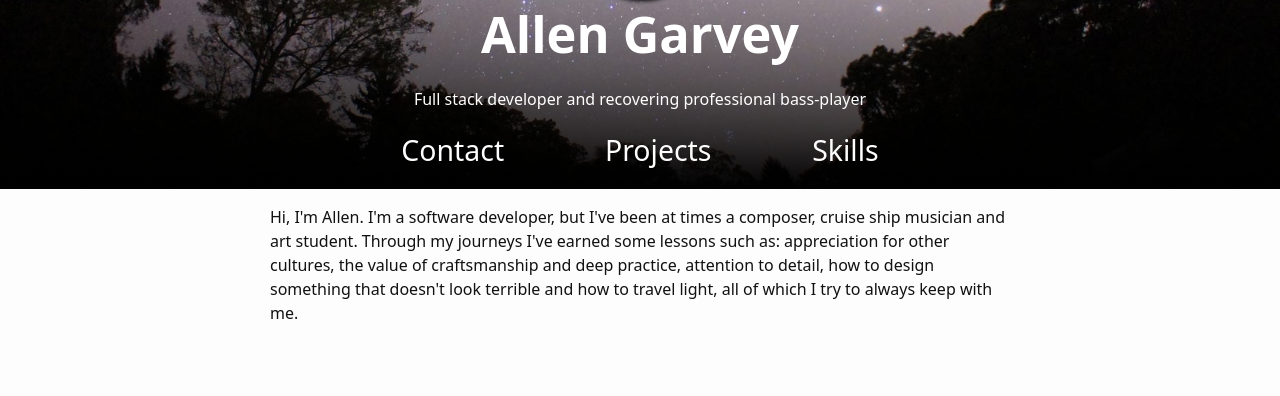
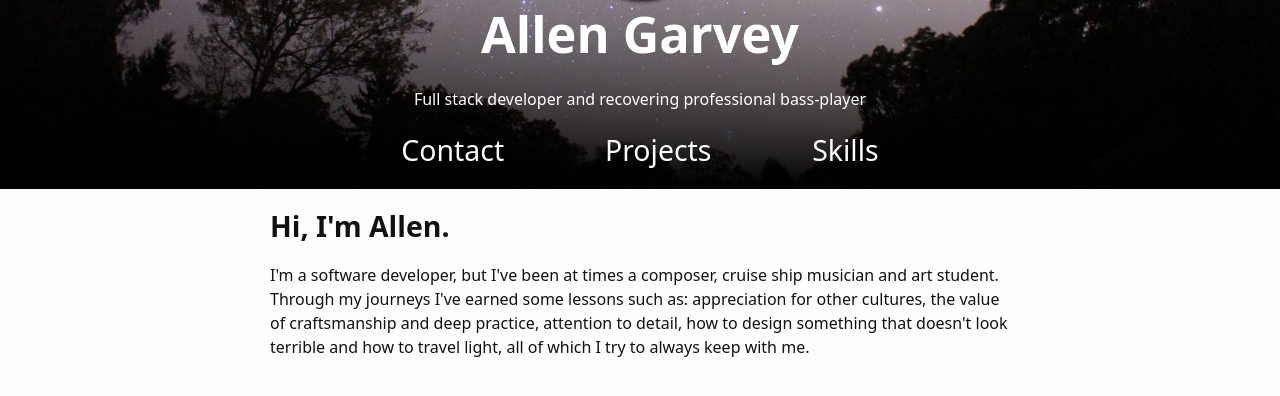
Before and after one commit to allen-garvey/personal-website-4, a Jekyll site: the page built from index.html, in a window 1280 px wide, cut to the strip 240-636 px from the top of the page. Built offline with Jekyll 4.4.1, drawn with Linux system fonts in a browser that asks for light colours; part of the change alters nothing that is shown.

Commit message:
separate homepage text into separate include and add heading to homepage text

```diff
--- /dev/null
+++ b/_includes/homepage_text.html
@@ -0,0 +1,2 @@
+<h2>Hi, I'm Allen.</h2>
+<p>I'm a software developer, but I've been at times a composer, cruise ship musician and art student. Through my journeys I've earned some lessons such as: appreciation for other cultures, the value of craftsmanship and deep practice, attention to detail, how to design something that doesn't look terrible and how to travel light, all of which I try to always keep with me.</p>
--- a/index.html
+++ b/index.html
@@ -4,7 +4,7 @@ layout: default
 
 <main class="home wrapper">
     <section id="homepage-text">
-        <p>Hi, I'm Allen. I'm a software developer, but I've been at times a composer, cruise ship musician and art student. Through my journeys I've earned some lessons such as: appreciation for other cultures, the value of craftsmanship and deep practice, attention to detail, how to design something that doesn't look terrible and how to travel light, all of which I try to always keep with me.</p>
+        {% include homepage_text.html %}
     </section>
     <section class="home-section" data-section="contact" id="contact">
         <h2 class="section-heading">Contact</h2>
```
